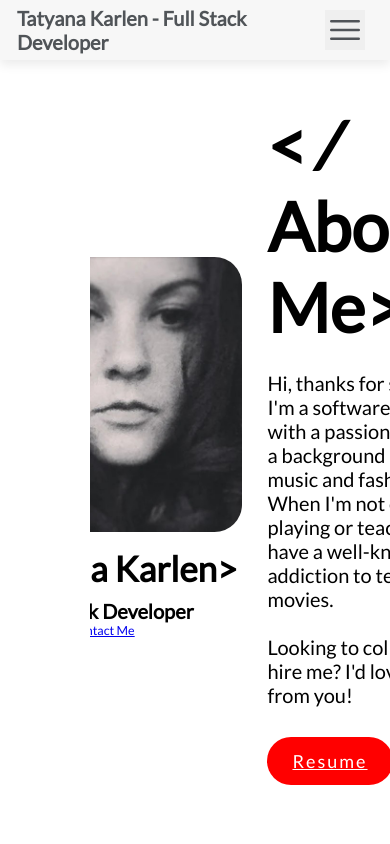
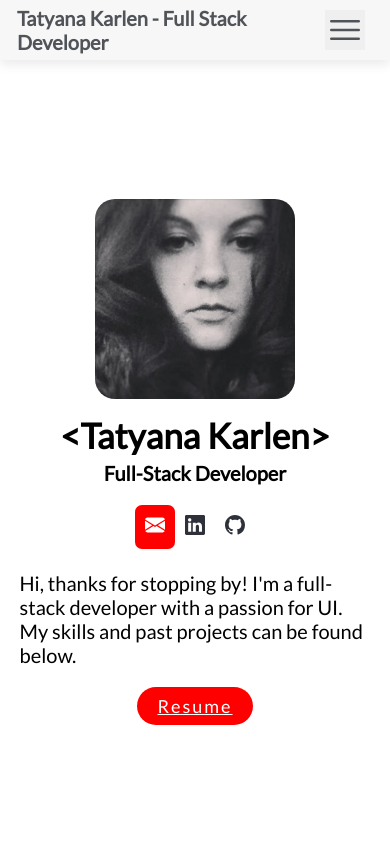
Before and after one commit to tatyanakarlen/PortfolioWebsite, a React (Create React App) app: page / in a window 390 px wide. Shown: the top 844 px of the page. Built offline with nearby package versions, Linux system fonts and the light colour scheme.

Commit message:
mobile looks good

```diff
--- a/src/components/Hero/Hero.css
+++ b/src/components/Hero/Hero.css
@@ -709,9 +709,9 @@ color: white;
 /* third attempt below */
 
  .outerHeroDiv {
-  width: calc(100% - 90px);
-  margin-left: 90px;
-  overflow: hidden;
+  width: calc(90% - 90px);
+  margin-left: 60px;
+  /* overflow: hidden; */
 }
 
 .innerHeroDiv {
@@ -755,8 +755,8 @@ color: white;
 .left-img-title-container img {
   border-radius: 10%;
   margin: 0 auto;
-  width: 275px;
-  height: 275px;
+  width: 250px;
+  height: 250px;
 }
 
 .left-img-title-container h1 {
@@ -825,3 +825,97 @@ color: white;
   display: inherit;
   list-style: none;
 }
+
+
+.mobile-header-outer-div {
+  padding-top: 40px;
+}
+
+.mobile-header {
+  height: 100vh;
+  display: -webkit-box;
+  display: -ms-flexbox;
+  display: flex;
+  flex-direction: column;
+  -webkit-box-pack: center;
+  -ms-flex-pack: center;
+  justify-content: center;
+  -webkit-box-align: center;
+  -ms-flex-align: center;
+  align-items: center;
+  width: 90%;
+  margin: 0 auto;
+
+}
+
+.mobile-header img {
+  border-radius: 10%;
+  margin: 0 auto;
+  width: 200px;
+  height: 200px;
+}
+
+.mobile-header h1 {
+  font-size: 3.5rem;
+  margin-top: 15px;
+}
+
+.mobile-header h3 {
+  font-size: 2rem;
+  margin-top: 0.5rem;
+}
+
+.btn-icons-container-mobile {
+  display: -webkit-box;
+  display: -ms-flexbox;
+  display: flex;
+  margin-top: 20px;
+  justify-content: center;
+  align-items: baseline;
+}
+
+.btn-icons-container-mobile .right-side-icons-mobile {
+  display: inherit;
+  list-style: none;
+}
+
+.btn-icons-container-mobile .right-side-icons-mobile li {
+  padding: 10px;
+}
+
+.btn-icons-container-mobile .right-side-icons-mobile .icon {
+  font-size: 2rem;
+}
+
+#envelope-icon {
+  background-color: red;
+  border-radius: 7px;
+  padding: 10px;
+  letter-spacing: 2px;
+  font-size: 1.8rem;
+  font-weight: 300;
+  background-color: red;
+  color: white;
+}
+
+#envelope-icon SVG {
+  color: white;
+}
+
+.mobile-header p {
+  font-size: 2rem;
+  padding-top: 22px;
+}
+
+.mobile-header .resume-link {
+
+    padding: 8px 20px;
+    border-radius: 40px;
+    letter-spacing: 2px;
+    font-size: 1.8rem;
+    font-weight: 300;
+    background-color: red;
+
+    color: white;
+    margin-top: 2rem;
+}
--- a/src/components/Hero/Hero.jsx
+++ b/src/components/Hero/Hero.jsx
@@ -20,6 +20,8 @@ const Hero = () => {
 
   return (
     <>
+      {' '}
+      {!isMobile ? (
         <div class="outerHeroDiv">
           <div class="innerHeroDiv">
             <header class="header">
@@ -32,8 +34,8 @@ const Hero = () => {
               <div class="right-about-me-container">
                 <h1>&lt; &frasl; About Me&gt;</h1>
                 <p>
-                Hi, thanks for stopping by! I'm a software developer with a
-                passion for UI. I have a background in classical music and
+                  Hi, thanks for stopping by! I'm a full-stack developer with a
+                  passion for frontend development. I completed General Assembly's Software Enginnering Program. I have a background in classical music and
                   fashion arts. When I'm not coding, I'm playing or teaching
                   piano. I have a well-known addiction to terrible b-movies.
                   <br />
@@ -64,6 +66,33 @@ const Hero = () => {
             </header>
           </div>
         </div>
+      ) : (
+        <div class="mobile-header-outer-div">
+          <header class="mobile-header">
+            <img src={bioPic}></img>
+            <h1>&lt;Tatyana Karlen&gt;</h1>
+            <h3>Full-Stack Developer</h3>
+            <div class="btn-icons-container-mobile">
+              <ul class="right-side-icons-mobile">
+                <li id="envelope-icon">
+                  <BsFillEnvelopeFill class="icon" />
+                </li>
+                <li>
+                  <BsLinkedin class="icon" />
+                </li>
+                <li>
+                  <BsGithub class="icon" />
+                </li>
+              </ul>
+            </div>
+            <p>
+              Hi, thanks for stopping by! I'm a full-stack developer with a
+              passion for UI. My skills and past projects can be found below.
+            </p>
+            <a class="resume-link" href="#">Resume</a>
+          </header>
+        </div>
+      )}
     </>
     // <>
     //   <div class="outerHeroDiv" id="about">
```
Lines whose indentation alone changed are shown as unchanged.
